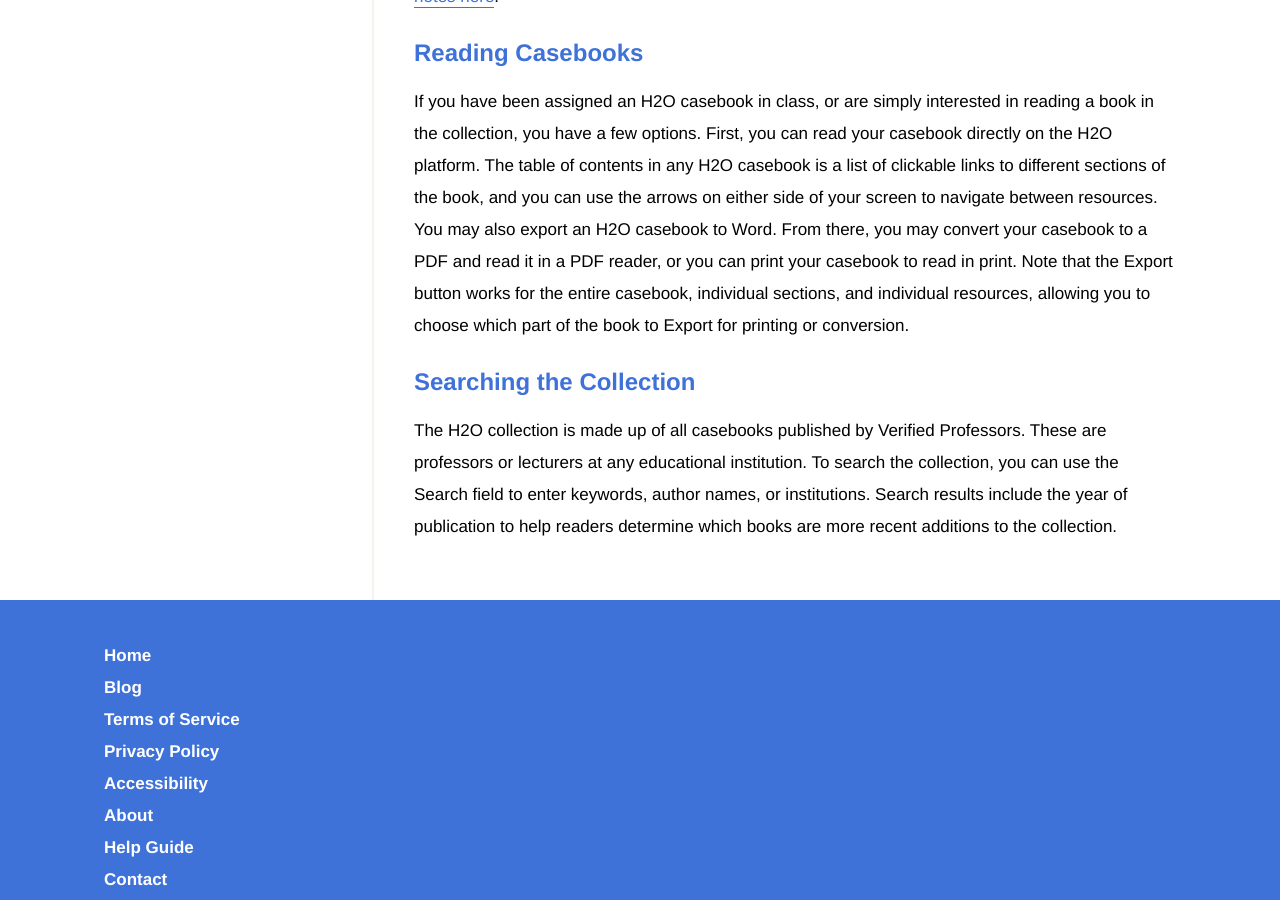
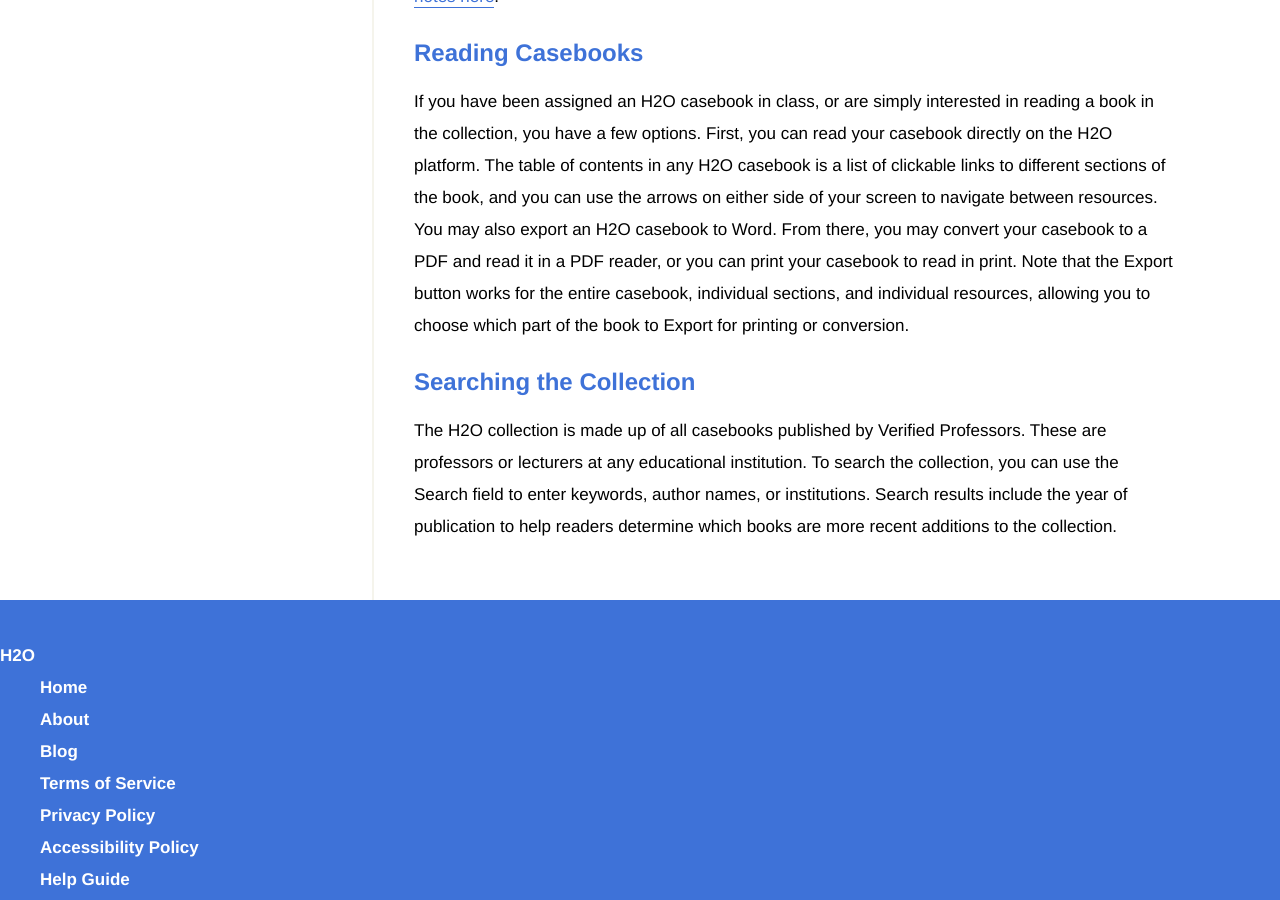
Before and after one commit to harvard-lil/h2o-static, a Jekyll site: the page built from app/index.html, in a window 1280 px wide and 900 px high, scrolled down 5042 px. Built offline with Jekyll 4.4.1, drawn with Linux system fonts in a browser that asks for light colours; comment, search, counter and statistics services are not loaded.

Commit message:
import correct links

```diff
--- a/app/_includes/footer.html
+++ b/app/_includes/footer.html
@@ -1,18 +1,22 @@
-<footer id="footer">
-  <div class="footer-wrapper">
-    <div class="footer-links">
-      <ul>
-        <li><a href="https://opencasebook.org/">Home</a></li>
-        <li><a href="{{ site.baseurl }}/blog/">Blog</a></li>
-        <li><a href="https://opencasebook.org/pages/terms-of-service">Terms of Service</a></li>
-        <li><a href="https://opencasebook.org/pages/privacy-policy">Privacy Policy</a></li>
-        <li><a href="https://accessibility.huit.harvard.edu/digital-accessibility-policy">Accessibility</a></li>
-        <li><a href="https://opencasebook.org/pages/about">About</a></li>
-        <li><a href="{{ site.baseurl }}/">Help Guide</a></li>
-        <li><a href="mailto:lil@law.harvard.edu?subject=Contact%20re%20H2O">Contact</a></li>
+<footer id="main-footer">
+  <p id="footer" tabindex="-1" class="sr-only">Footer</p>
+<div class="">
+  <div class="brand">H2O</div>
+  <div class="">
+     <ul>
+        <li class=""><a href="https://opencasebook.org/">Home</a></li>
+        <li class=""><a href="https://opencasebook.org/pages/about">About</a></li>
+        <li class=""><a href="{{ site.baseurl }}/blog/">Blog</a></li>
+        <li class=""><a href="https://opencasebook.org/pages/terms-of-service">Terms of Service</a></li>
+        <li class=""><a href="https://opencasebook.org/pages/privacy-policy">Privacy Policy</a></li>
+        <li class=""><a href="https://accessibility.huit.harvard.edu/digital-accessibility-policy">Accessibility Policy</a></li>
+        <li class=""><a href="{{ site.baseurl }}/">Help Guide</a></li>
+        <li class=""><a href="https://opencasebook.org/pages/faq">FAQ</a></li>
       </ul>
-    </div>
-    <div class="footer-copyright">
-    </div>
+      <div class="info">
+        <div class="link"><a href="mailto:info@opencasebook.org">Contact</a></div>
+        <div class="copyright">H2O was built at Harvard Law School by the Library Innovation Lab.</div>
+      </div>
   </div>
+</div>
 </footer>
```
